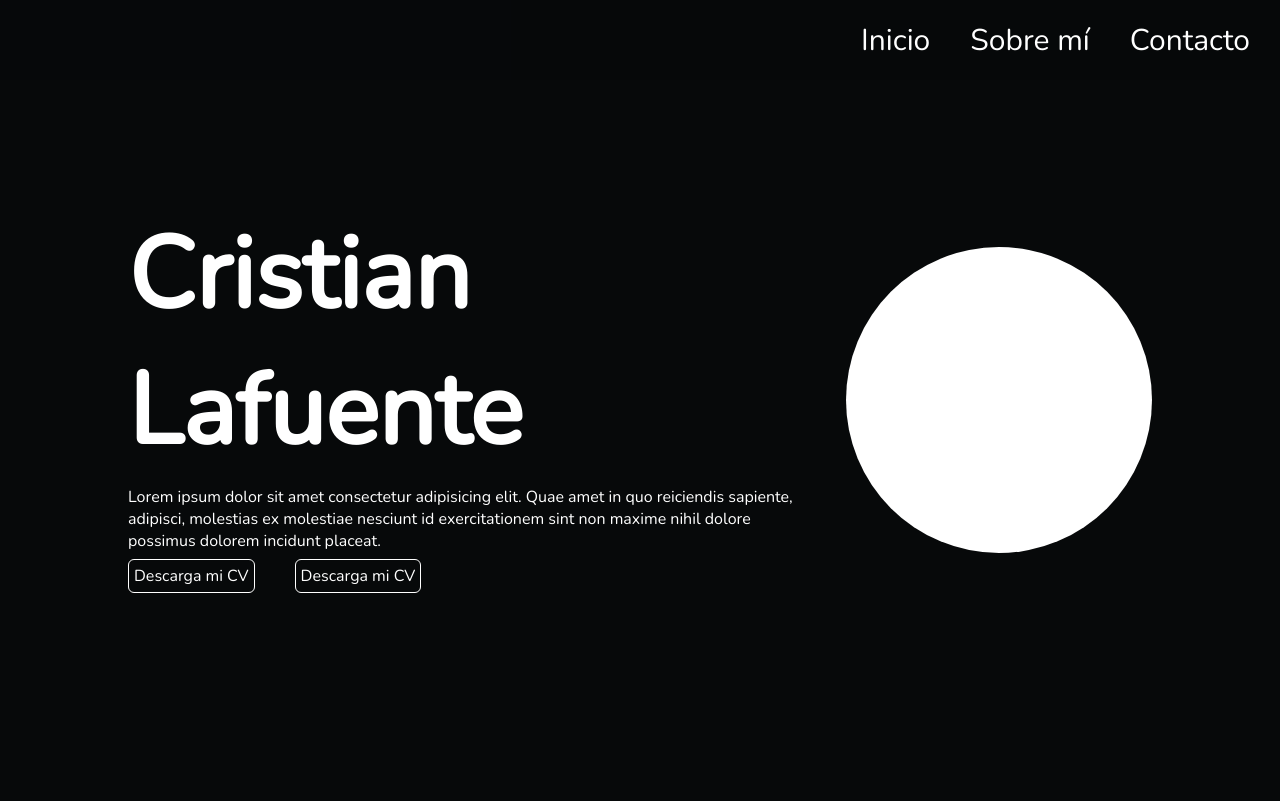
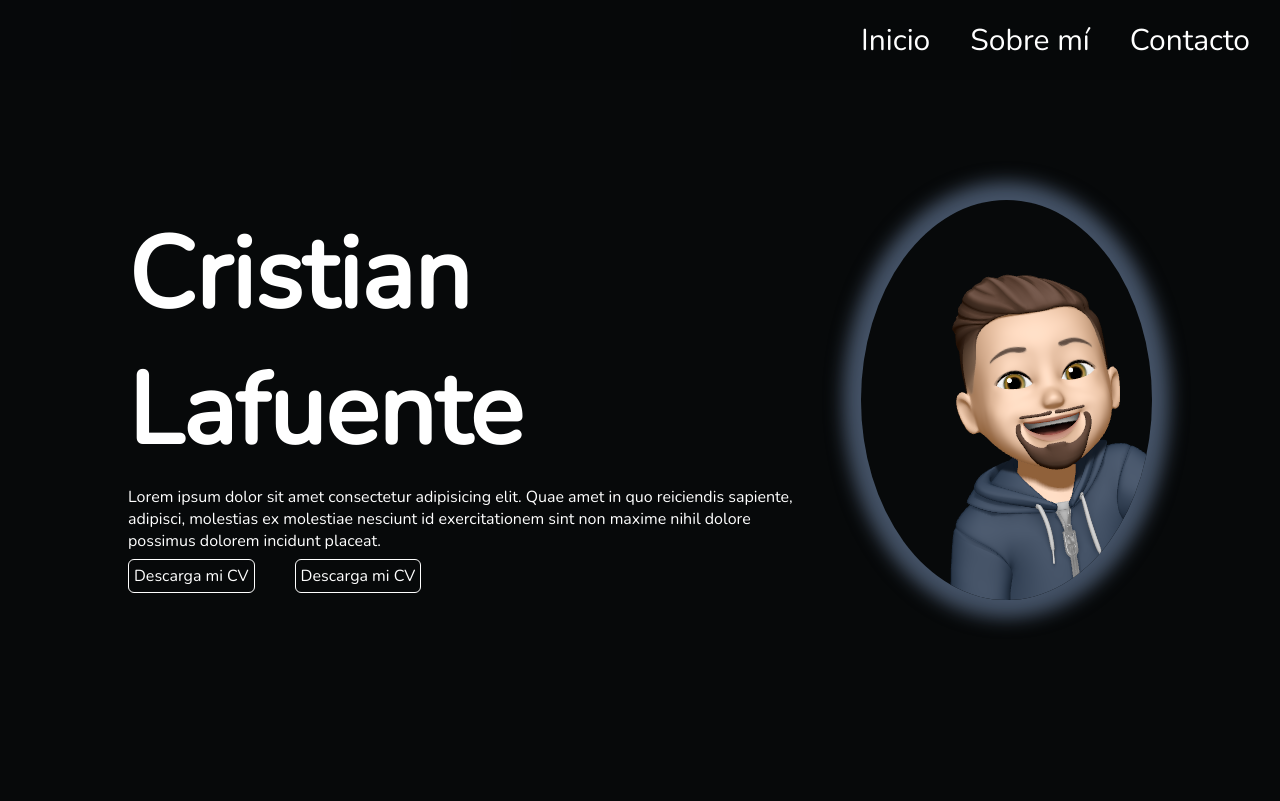
Before and after one commit to cristianlmdev/Web-Portfolio, a PHP site: the page made by public/index.php in a window 1280 px wide. Shown: the top 801 px of the page. Run offline with PHP 8.4, Linux system fonts and the light colour scheme.

Commit message:
images and css flip

```diff
--- a/public/css/style.css
+++ b/public/css/style.css
@@ -56,17 +56,66 @@ h1.title{
     font-weight: 900;
 }
 
-.image{
-    background-color: white;
-    width: 700px;
+.flip-card{
+    background-color: transparent;
+    width: 650px;
+    height: 400px;
+    perspective: 1000px;
+    border-radius: 50%;
+
+}
+
+.flip-card-inner {
+    position: relative;
+    width: 100%;
+    height: 100%;
+    text-align: center;
+    transition: transform 0.6s;
+    transform-style: preserve-3d;
+    box-shadow: 0 4px 8px 0 rgba(0,0,0,0.2);
     border-radius: 50%;
 }
 
-.image::before {
-    content: '';
-    display: block;
-    padding-bottom: 100%;
-}
+  .flip-card:hover .flip-card-inner {
+    transform: rotateY(180deg);
+  }
+
+  .flip-card-front, .flip-card-back {
+    position: absolute;
+    width: 100%;
+    height: 100%;
+    -webkit-backface-visibility: hidden;
+    backface-visibility: hidden;
+    border-radius: 50%;
+    display: flex;
+    align-items: center;
+    justify-content: center;
+    gap: 40px;
+  }
+
+  .flip-card-front {
+    background-image: url('/img/avatarios.png');
+    color: black;
+    box-shadow: 0px 0px 18px 18px #445266;
+  }
+
+  .flip-card-back {
+    background-color: #445266;
+    color: white;
+    transform: rotateY(180deg);
+    box-shadow: 0px 0px 18px 18px #445266;
+  }
+
+  a.github{
+    width: 50px;
+    height: 50px;
+    color: white;
+    text-decoration: none;
+    background-image: url('/img/githubicon.png');
+    background-repeat: no-repeat;
+    background-size: cover;
+  }
+
 
 .description{
     color: white;
@@ -90,7 +139,7 @@ div.buttons a{
 }
 
 div.buttons a:hover{
-    background-color: #ff9900;
+    background-color: #445266;
 }
 
 .row2{
@@ -146,7 +195,7 @@ div.box-form form > input[type="submit"]{
 }
 
 div.box-form form > input[type="submit"]:hover{
-    background-color: #ff9900;
+    background-color: #445266;
     cursor: pointer;
 
 }
--- a/src/Views/home.php
+++ b/src/Views/home.php
@@ -27,7 +27,18 @@
                             <a download href="">Descarga mi CV</a>
                         </div>
                     </div>
-                    <div class="image"></div>
+                    <div class="flip-card">
+                        <div class="flip-card-inner">
+                            <div class="flip-card-front">
+
+                            </div>
+                            <div class="flip-card-back">
+                                <a href="" class="github"></a>
+                                <a href="">Linkedin</a>
+                                <a href="">Email</a>
+                            </div>
+                        </div>
+                    </div>
                 </div>
             </div>
             <div class="row2" id="row2">
```
Also changed, not shown: public/img/avatarios.png (added), public/img/githubicon.png (added).
